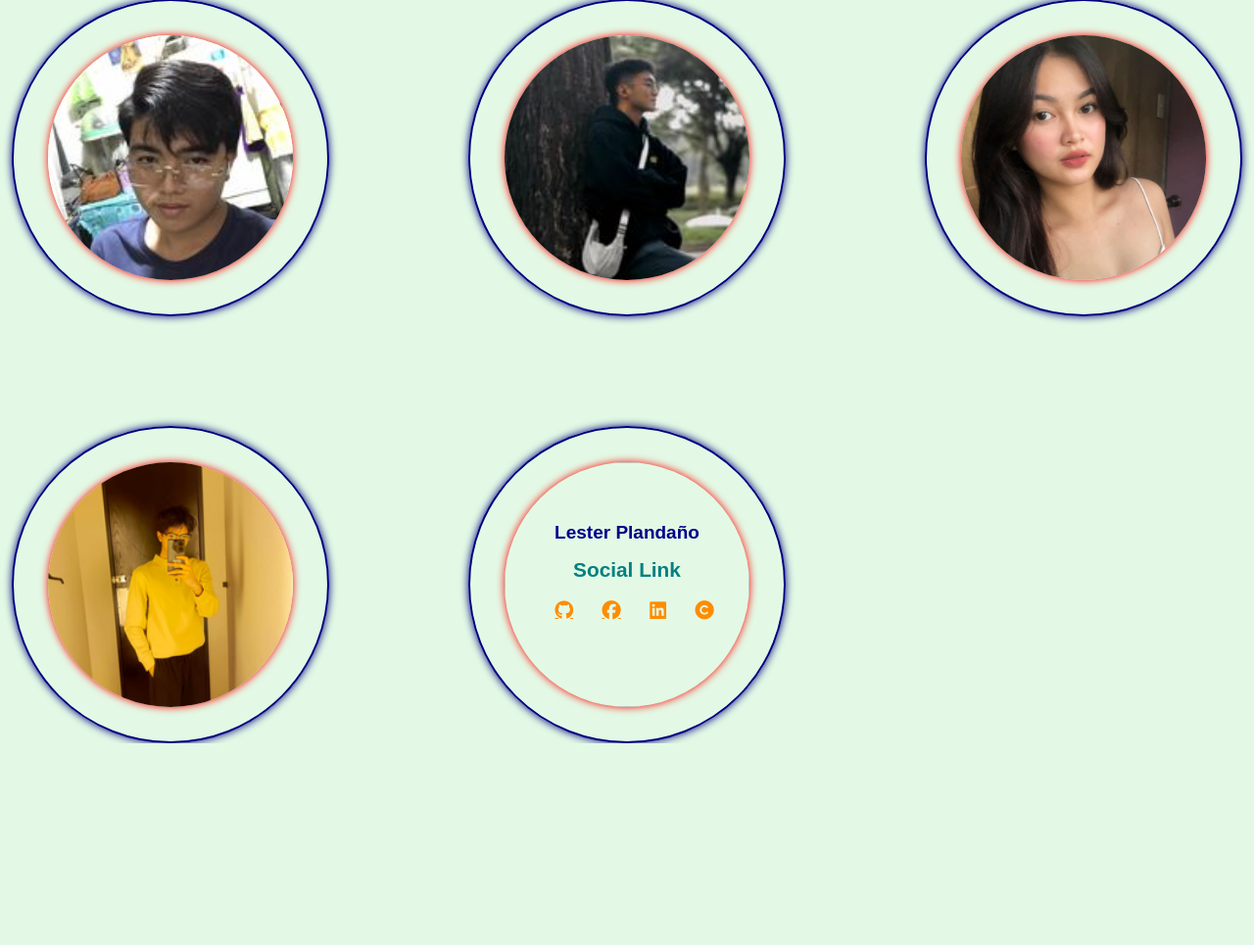
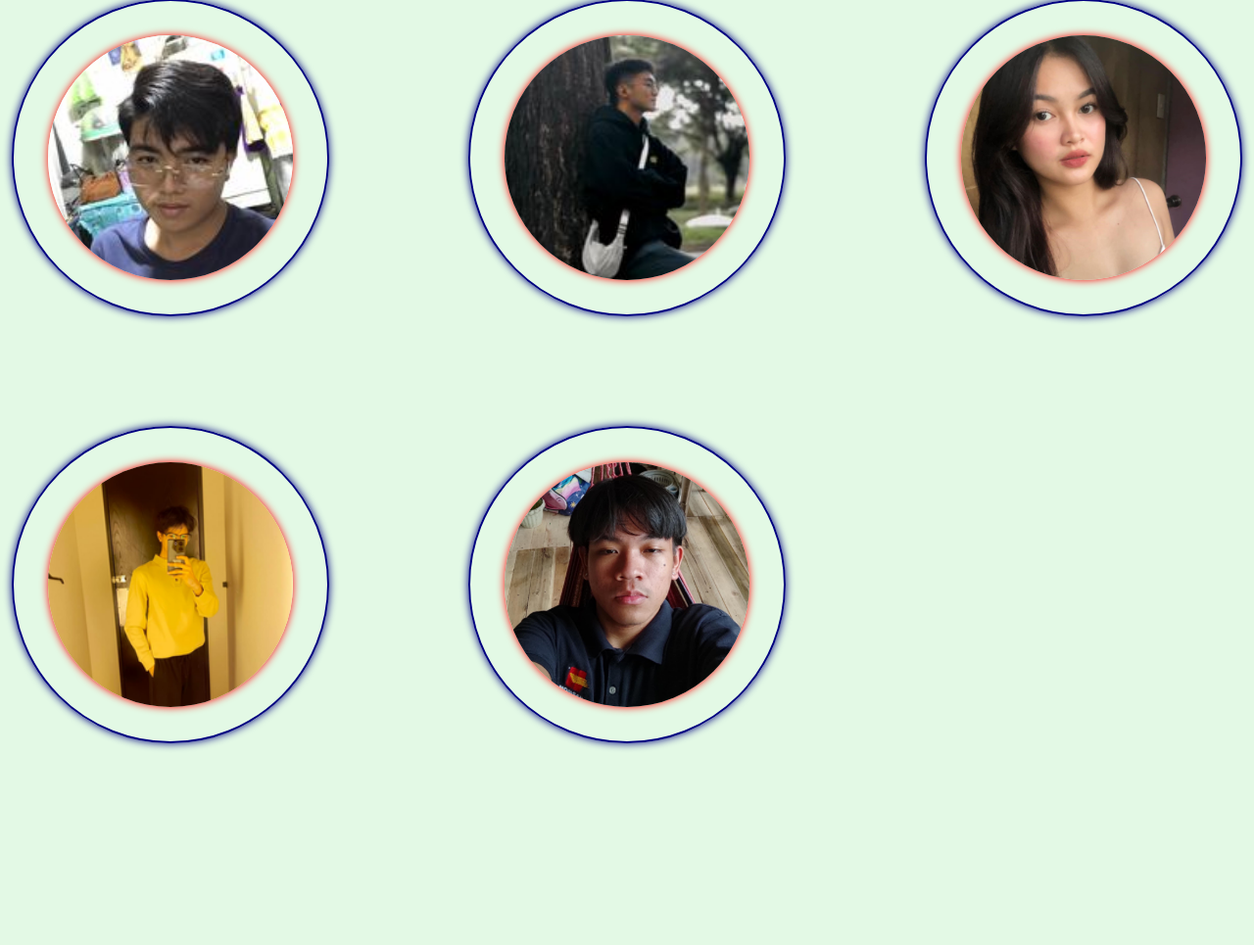
Before and after one commit to 0rcino/grp2_orcino_ex1.htm, a PHP site: page /grp2.html in a window 1280 px wide. Shown: the part 339-1304 px from the top of the page at 98% size. Before the commit the page ends 1098 px from the top, so only its background shows below. Run offline with PHP 8.4, Linux system fonts and the light colour scheme; some libraries are stand-ins or nearby versions.

Commit message:
new fix and new add picture

```diff
--- a/grp2.css
+++ b/grp2.css
@@ -1,14 +1,15 @@
 body {
     background-color: #e3f9e5;
-    margin: 0;
     padding: 0;
+    padding: 0 0 50px 0;
     font-family: Arial, sans-serif;
 }
 
 .team {
     width: 90%;
-    height: 100vh;
-    margin: 3rem auto;
+    height: 160vh;
+    margin: 3rem auto 3rem auto;
+    padding-bottom: 50px;
 }
 
 .team h3 {
--- a/grp2.html
+++ b/grp2.html
@@ -79,7 +79,7 @@
         </div>
       </div>
       <div class="profile">
-        <img src="">
+        <img src="Assets/lester.jpg">
         <div class="info">
           <h2 class="name">Lester Plandaño</h2>
           <h5 class="bio">Social Link</h5>
@@ -90,7 +90,8 @@
 " target="_blank"></a>
             <a class="fa-brands fa-linkedin" href="https://www.linkedin.com/in/lester-planda%C3%B1o-6b86bb322?trk=contact-info
 " target="_blank"></a>
-            <a class="fas fa-copyright"></a>
+            <a class="fas fa-copyright" href="https://www.coursera.org/user/5446f943137cc539b57a260d8ba48260"
+              target="_blank"></a>
           </div>
         </div>
       </div>
```
Also changed, not shown: Assets/lester.jpg (added).
